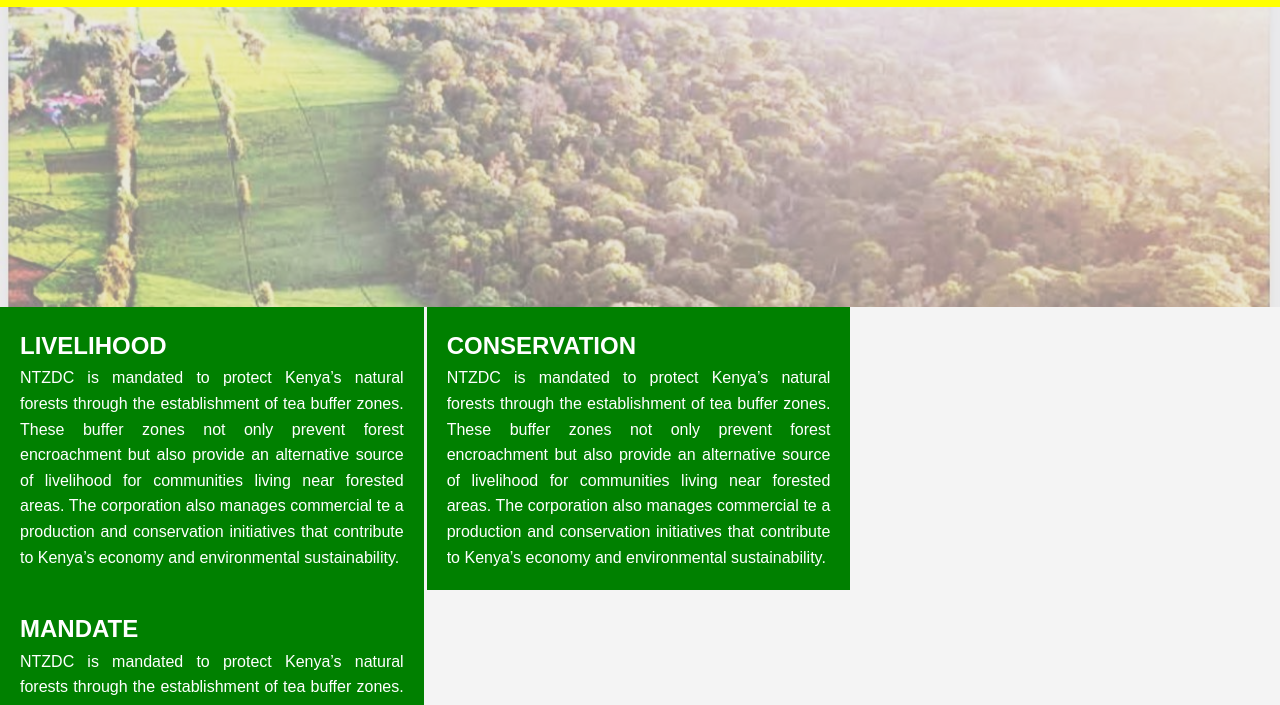
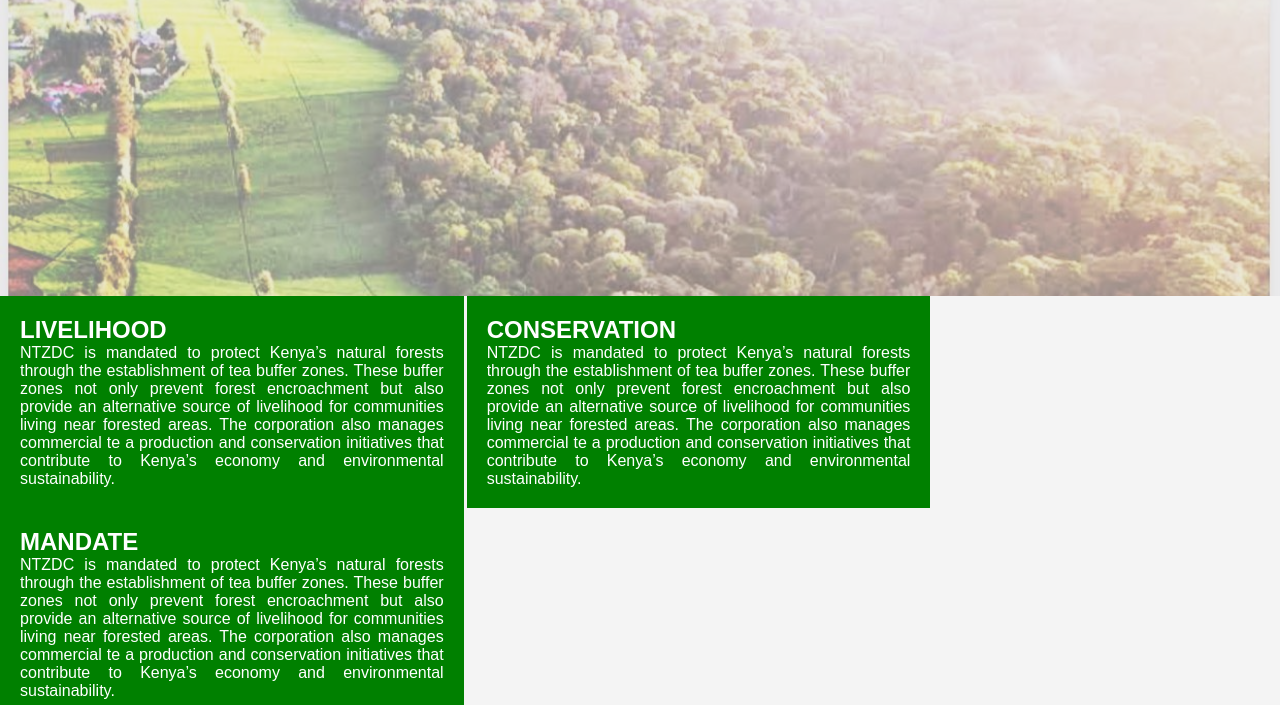
Before and after one commit to Yung-Leon/ntzdc.com, a plain HTML site: page index.html in a window 1280 px wide. Shown: the part 140-845 px from the top of the page. Drawn offline with Linux system fonts and the light colour scheme.

Commit message:
Update main.css

```diff
--- a/main.css
+++ b/main.css
@@ -2,15 +2,9 @@
 	margin:auto;
 	padding:auto;
        }
-        *, *::before, *::after {
-        box-sizing: border-box;
-        margin: 0;
-        padding: 0;
-    }
 
     body {
         font-family: sans-serif;
-        line-height: 1.6;
         background-color: #f4f4f4;
         color: #333;
     }
```
